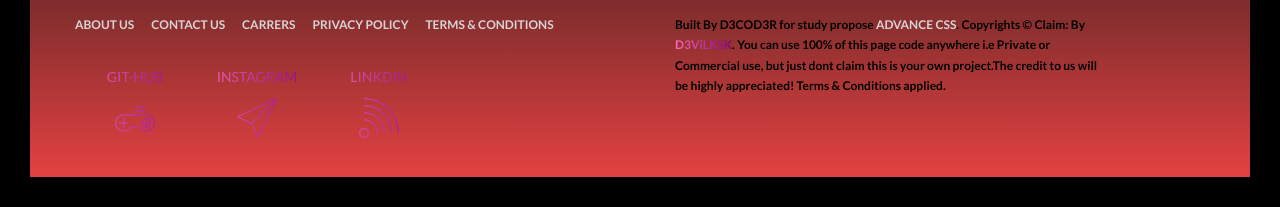
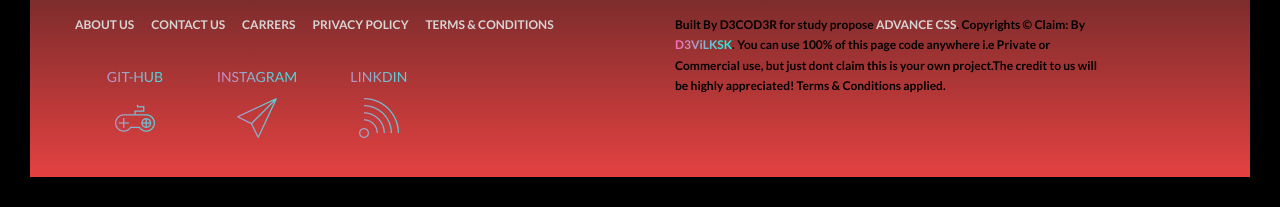
Before and after one commit to Kabi4/GamourDevelopment, a website: page index.html in a window 1280 px wide. Shown: the part 5104-5311 px from the top of the page. Drawn offline with Linux system fonts and the light colour scheme.

Commit message:
Update style.css

```diff
--- a/css/style.css
+++ b/css/style.css
@@ -154,7 +154,7 @@
 .highlights {
   color: transparent;
   display: inline-block;
-  background-image: linear-gradient(to right, hotpink, purple);
+  background-image: linear-gradient(to right, hotpink, #06ffea);
   -webkit-background-clip: text;
   margin: 0 auto;
   text-align: center; }
```
